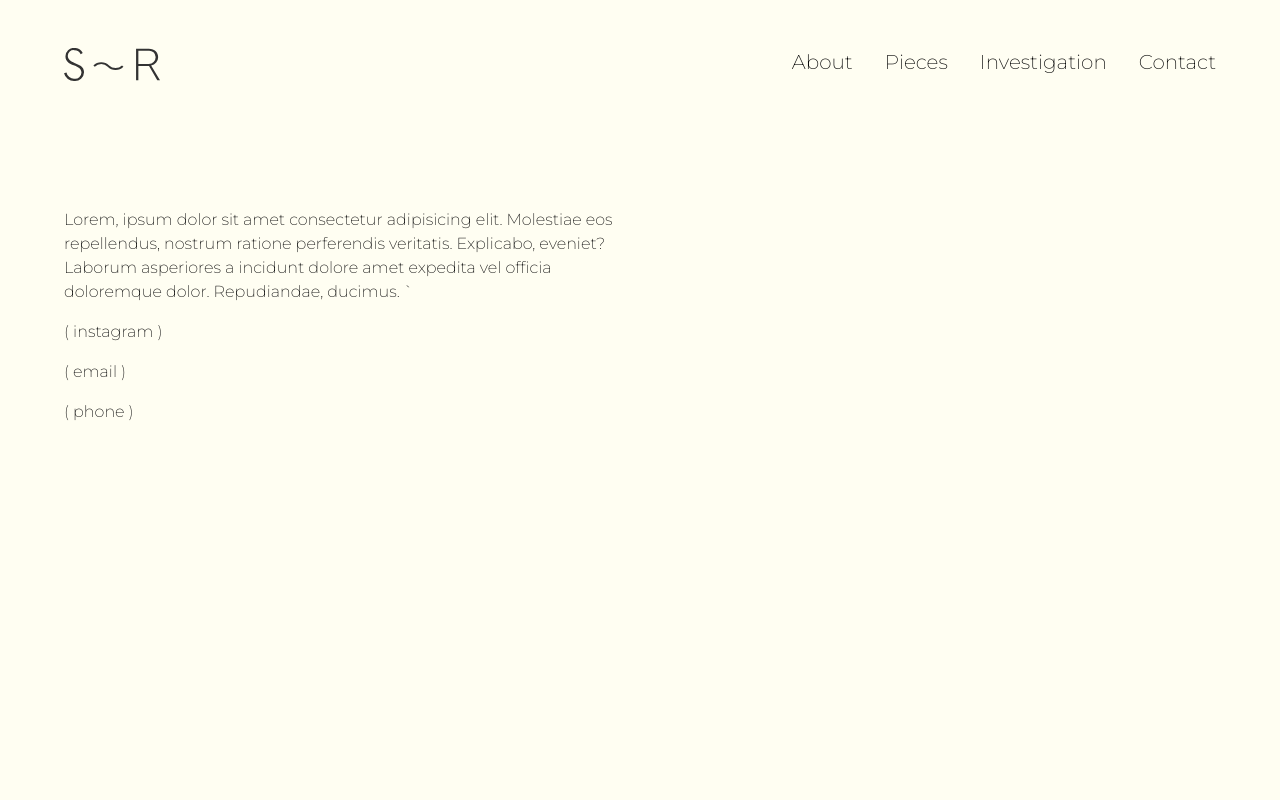
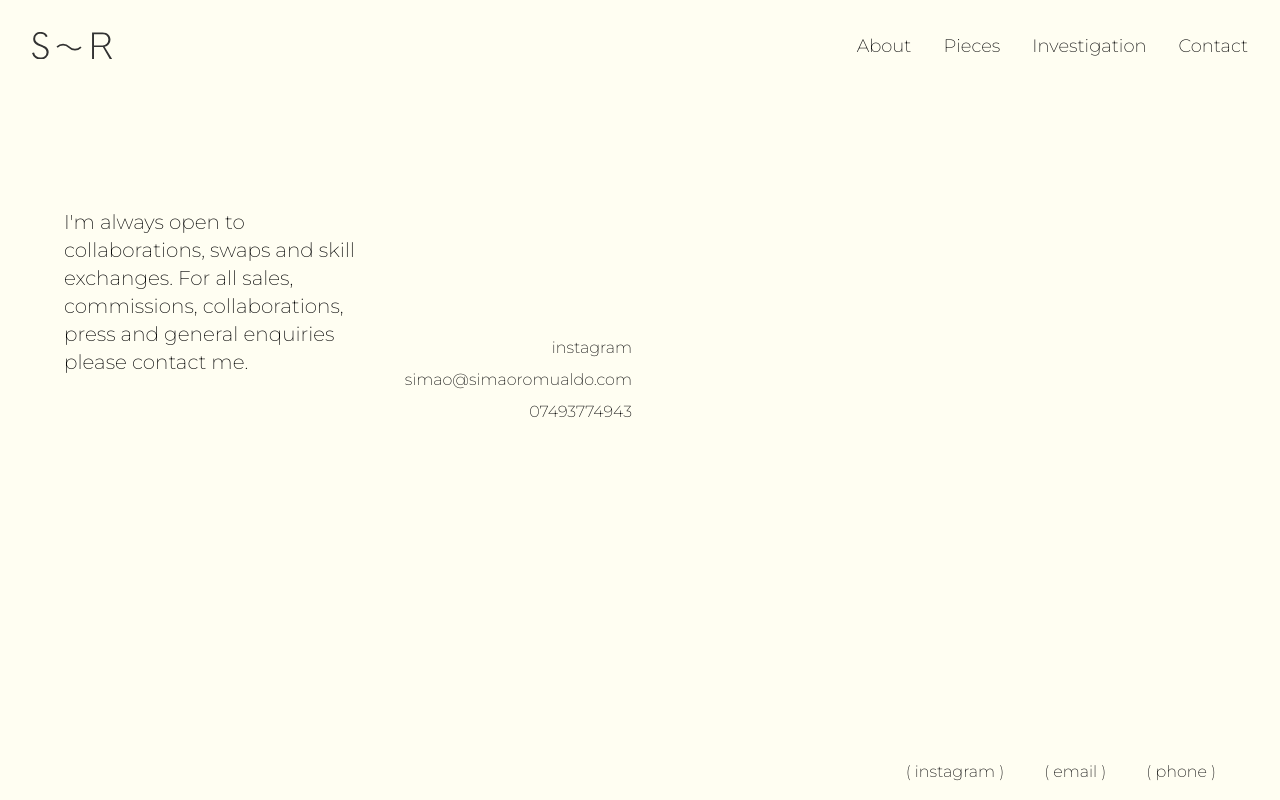
Before and after one commit to ioetbc/simao, a Next.js app: page /contact in a window 1280 px wide. Built offline with nearby package versions, Linux system fonts and the light colour scheme.

Commit message:
finnese about contact pages and investion

```diff
--- /dev/null
+++ b/components/Footer.jsx
@@ -0,0 +1,18 @@
+import { Navigation } from './Navigation'
+import { Logo } from './Logo'
+
+export const Footer = () => (
+  <ul className="fixed bottom-0 right-0 mt-4 flex gap-10 justify-end mr-16 mb-4">
+    <li className="mt-4">
+      <a href="https://www.instagram.com/simao_romualdo/" target="_blank">
+        ( instagram )
+      </a>
+    </li>
+    <li className="mt-4">
+      <a href="mailto:ioetbc@gmail.com">( email )</a>
+    </li>
+    <li className="mt-4">
+      <a href="tel:07493774943">( phone )</a>
+    </li>
+  </ul>
+)
--- a/components/Header.jsx
+++ b/components/Header.jsx
@@ -5,7 +5,7 @@ export const Header = ({ showBgColor }) => (
   <div
     className={`flex fixed ${
       !showBgColor && 'bg-lightGreen'
-    } z-10 justify-between mr-4 mr-4 md:mr-0 md:ml-0 pt-4 h-14 fixed top-0 pl-4 md:pl-16 pr-4 md:pr-16 md:pt-12 md:mb-8 w-full md:h-28`}
+    } z-10 justify-between mr-4 mr-4 md:mr-0 md:ml-0 pt-4 h-14 fixed top-0 pl-4 md:pl-8 pr-4 md:pr-8 md:pt-8 md:mb-8 w-full md:h-28`}
   >
     <div>
       <Logo />
--- a/components/Logo.jsx
+++ b/components/Logo.jsx
@@ -11,7 +11,7 @@ export const Logo = () => {
       data-name="Layer 1"
       xmlns="http://www.w3.org/2000/svg"
       viewBox="0 0 35.03 12.03"
-      className="w-16 md:w-24 mb-auto cursor-pointer"
+      className="w-16 md:w-20 mb-auto cursor-pointer"
       onClick={() => router.push('/')}
     >
       <defs>
--- a/components/Navigation.jsx
+++ b/components/Navigation.jsx
@@ -62,24 +62,24 @@ export const Navigation = () => {
         <ul className="flex gap-8">
           <li
             onClick={() => router.push(`/about`)}
-            className="cursor-pointer link text-xl"
+            className="cursor-pointer link text-lg"
           >
             About
           </li>
           <li
-            className="cursor-pointer link text-xl"
+            className="cursor-pointer link text-lg"
             onClick={() => router.push(`/plates`)}
           >
             Pieces
           </li>
           <li
-            className="cursor-pointer link text-xl"
+            className="cursor-pointer link text-lg"
             onClick={() => router.push(`/investigation`)}
           >
             Investigation
           </li>
           <li
-            className="cursor-pointer link text-xl"
+            className="cursor-pointer link text-lg"
             onClick={() => router.push(`/contact`)}
           >
             Contact
--- a/pages/_app.js
+++ b/pages/_app.js
@@ -1,5 +1,6 @@
 import { useRouter } from 'next/router'
 import { Header } from '../components/Header'
+import { Footer } from '../components/Footer'
 
 import '../styles/globals.scss'
 
@@ -11,6 +12,7 @@ function MyApp({ Component, pageProps }) {
     <>
       <Header showBgColor={pathname === '/' || pathname === '/investigation'} />
       <Component {...pageProps} />
+      {pathname !== '/' && <Footer />}
     </>
   )
 }
--- a/pages/about.jsx
+++ b/pages/about.jsx
@@ -13,37 +13,69 @@ const About = () => {
           opacity: 1,
         },
       }}
-      className="grid mt-24 md:gap-20 md:grid-cols-2 max-w-7xl m-4 md:mt-0 md:mr-0 md:mb-0 md:ml-16"
+      className="mt-24 m-4 lg:mt-0 lg:mb-0 lg:ml-16 lg:mr-16"
     >
-      <div className="md:mt-36">
-        <img src="/images/products/black-moon-bowl/1.jpg" alt="contact"></img>
-      </div>
-      <div className="md:mt-52">
-        <h1 className="text-2xl mb-4 ">about</h1>
-        <p>
-          Lorem, ipsum dolor sit amet consectetur adipisicing elit. Molestiae
-          eos repellendus, nostrum ratione perferendis veritatis. Explicabo,
-          eveniet? Laborum asperiores a incidunt dolore amet expedita vel
-          officia doloremque dolor. Repudiandae, ducimus. `
-        </p>
-        <p>social media</p>
-        <ul>
-          <li>
-            <button type="button" className="mt-4">
-              ( instagram )
-            </button>
-          </li>
-          <li>
-            <button type="button" className="mt-4">
-              ( email )
-            </button>
-          </li>
-          <li>
-            <button type="button" className="mt-4">
-              ( phone )
-            </button>
-          </li>
-        </ul>
+      <div className="mt-52 mb-32">
+        <div className="">
+          <div className="lg:flex">
+            <div className="lg:max-w-xl mb-12 md:ml-20 lg:mb-32 lg:ml-60">
+              <p className="text-xl">
+                My favourite place to be is the moment where I am not bound by
+                thought, but rather in a state of pure physical being. Making
+                with my hands makes me feel this way whilst connecting me with
+                my heart. Creating hand-made artifacts from clay, stones, the
+                earth, is my way of discovering inner strength and feel
+                grounded.
+              </p>
+              <p className="mt-4 text-xl">
+                I am an artist working with clay as a primary material. Using
+                hand building as well wheel throwing techniques, I create
+                objects that exist between sculpture, function and craft.
+                Drawing upon ecological, archaeological references and feeling,
+                I embrace the material as well as the process of making with
+                passion and curiosity. These objects and their making convey
+                more than their material properties of shape and form. It is
+                myself in them. They begin as elements in a realm of emotion and
+                desire, before coming into the world to be held by hands and
+                touched by lips. These things are images of my own soul. To me,
+                the act of making is physical poetry, guided by hands and heart
+                and these artifacts, are imprints of my soul and love.
+              </p>
+            </div>
+            <div className="mb-12 lg:ml-auto lg:max-w-xl lg:mt-72">
+              <p className="text-xl">
+                In today's world - where we are often surrounded by digital
+                experiences - I invite everyone to slow down through my work, to
+                hold something in your hands, and to pause for a moment of pure
+                being. Like every human on this earth my pieces are unique, one
+                of a kind, and in them imperfection is celebrated. They embrace
+                no material hierarchy, but are guided by a nature-based
+                aesthetic.
+              </p>
+              <p className="mt-4 text-xl">
+                Through my pieces I hope to inspire a connection and revive an
+                awareness with the natural world and the source of our beings.
+                Brazilian born, trained in England with a background in Interior
+                &amp; Spatial Design, I began working in ceramics in 2021 and
+                continue my practice-led exploration into functional and
+                sculptural ceramic vessels, hand-making each piece currently
+                from London, UK.
+              </p>
+            </div>
+          </div>
+          <p className="lg:max-w-xl lg:mt-60 text-lg">
+            I recognise that a contemporary ceramics practice can be
+            ecologically damaging due to its reliance on mined raw materials and
+            energy for firings. In an effort to reduce my environmental impact,
+            I am also investigating new aspects of making in my practice
+            including the use of materials, processes and influences. My main
+            inspiration is the natural world and I want to work in ways that
+            honour the materials past, present and future. This is an ongoing
+            work and intent to continue searching for new practices in the
+            future. I would be happy to have a dialogue with like-minded people
+            on the subject; please email me at …
+          </p>
+        </div>
       </div>
     </motion.div>
   )
--- a/pages/contact.jsx
+++ b/pages/contact.jsx
@@ -13,26 +13,25 @@ const Contact = () => {
           opacity: 1,
         },
       }}
-      className="grid mt-24 md:gap-20 md:grid-cols-2 max-w-7xl m-4 md:mt-0 md:mr-0 md:mb-0 md:ml-16"
+      className="grid mt-24 md:gap-20 md:grid-cols-2 max-w-8xl m-4 md:mt-0 md:mr-0 md:mb-0 md:ml-16"
     >
-      <div className="md:mt-52">
-        <p>
-          Lorem, ipsum dolor sit amet consectetur adipisicing elit. Molestiae
-          eos repellendus, nostrum ratione perferendis veritatis. Explicabo,
-          eveniet? Laborum asperiores a incidunt dolore amet expedita vel
-          officia doloremque dolor. Repudiandae, ducimus. `
+      <div className="md:mt-52 flex justify-between">
+        <p className="max-w-xs text-xl">
+          I'm always open to collaborations, swaps and skill exchanges. For all
+          sales, commissions, collaborations, press and general enquiries please
+          contact me.
         </p>
-        <ul className="mt-4">
-          <li className="mt-4">
+        <ul className="text-right mt-32">
+          <li>
             <a href="https://www.instagram.com/simao_romualdo/" target="_blank">
-              ( instagram )
+              instagram
             </a>
           </li>
-          <li className="mt-4">
-            <a href="mailto:ioetbc@gmail.com">( email )</a>
+          <li className="mt-2">
+            <a href="mailto:ioetbc@gmail.com">simao@simaoromualdo.com</a>
           </li>
-          <li className="mt-4">
-            <a href="tel:07493774943">( phone )</a>
+          <li className="mt-2">
+            <a href="tel:07493774943">07493774943</a>
           </li>
         </ul>
       </div>
--- a/pages/investigation-v2.jsx
+++ b/pages/investigation-v2.jsx
@@ -87,13 +87,13 @@ export default function Home() {
       for (let x = 0; x < images.length; x++) {
         p5.image(
           images[x].src,
-          images[x].width * x -
-            galleryWidth / 2 +
-            mouseX +
+          images[x].width * x +
+            galleryWidth / 3 +
+            -mouseX +
             images[x].offsetX * x,
-          images[x].height * y -
-            galleryHeight / 2 +
-            mouseY +
+          images[x].height * y +
+            -galleryHeight / 3 +
+            -mouseY +
             images[x].offsetY * y,
           images[x].width,
           images[x].height,
--- a/pages/plates/[plate].jsx
+++ b/pages/plates/[plate].jsx
@@ -27,29 +27,12 @@ const Plates = () => {
       className="grid mt-24 md:gap-20 md:grid-cols-2 max-w-7xl m-4 md:mt-0 md:mr-0 md:mb-0 md:ml-16"
     >
       <div className="mt-28 md:mt-48">
-        <Carousel
-          autoPlay={true}
-          infiniteLoop={true}
-          interval={5000}
-          stopOnHover={true}
-          useKeyboardArrows={true}
-          showStatus={false}
-          centerMode={true}
-          centerSlidePercentage={100}
-          dynamicHeight={true}
-          emulateTouch={true}
-          showThumbs={false}
-          showIndicators={false}
-          showArrows={false}
-          onChange={(index) => setCarouselIndex(index)}
-        >
-          {product?.imageCarousel.map((image) => (
-            <img src={image} alt={image.sku} />
-          ))}
-        </Carousel>
+        {product?.imageCarousel.map((image) => (
+          <img src={image} alt={image.sku} />
+        ))}
         <p className="text-right mt-2">( {carouselIndex + 1} )</p>
       </div>
-      <div className="md:mt-72">
+      <div className="md:mt-72 sticky top-10">
         <h1 className="text-2xl ">{product?.sku}</h1>
         <ul className="flex gap-10 mt-10 mb-10">
           <div>
@@ -72,9 +55,9 @@ const Plates = () => {
           </div>
         </ul>
         <p>{product?.description}</p>
-        <button type="button" className="mt-4">
-          ( enquire )
-        </button>
+        <div className="mt-4">
+          <a href="mailto:ioetbc@gmail.com">( enquire )</a>
+        </div>
       </div>
     </motion.div>
   )
--- a/pages/plates/index.jsx
+++ b/pages/plates/index.jsx
@@ -33,7 +33,6 @@ const Products = () => {
     }
     .details {
       opacity: 0;
-      transition: opacity 0.4s ease-in-out;
       padding-left: ${(props) =>
         props.product.offsetX === 0 && props.index % 2 === 0 ? '16px' : 0};
     }
```
Also changed, not shown: database/products.js (+31 -13 lines), 1 other file (tests, documents, lock files or other folders).
